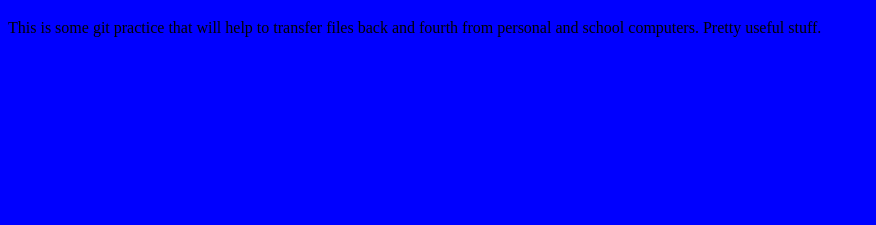
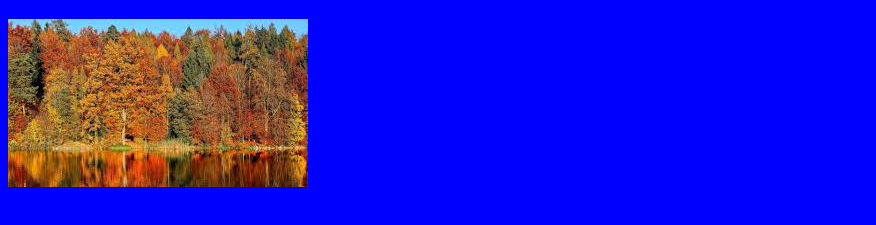
Before and after one commit to braydoncbell/Fall, a plain HTML site: page index.html in a window 1280 px wide. Shown: the part 61-286 px from the top of the page, without its empty margins (0-876 px from the left). Drawn offline with Linux system fonts and the light colour scheme.

Commit message:
replaced paragraph with an image

```diff
--- a/index.html
+++ b/index.html
@@ -17,6 +17,6 @@
 	<body>
 
 		<h1>Fall is Falling Near</h1>
-		<p>This is some git practice that will help to transfer files back and fourth from personal and school computers. Pretty useful stuff.</p>
+		<img src="fall.jpg" alt="fall image">
 	</body>
 </html>
```
Also changed, not shown: fall.jpg (added).
